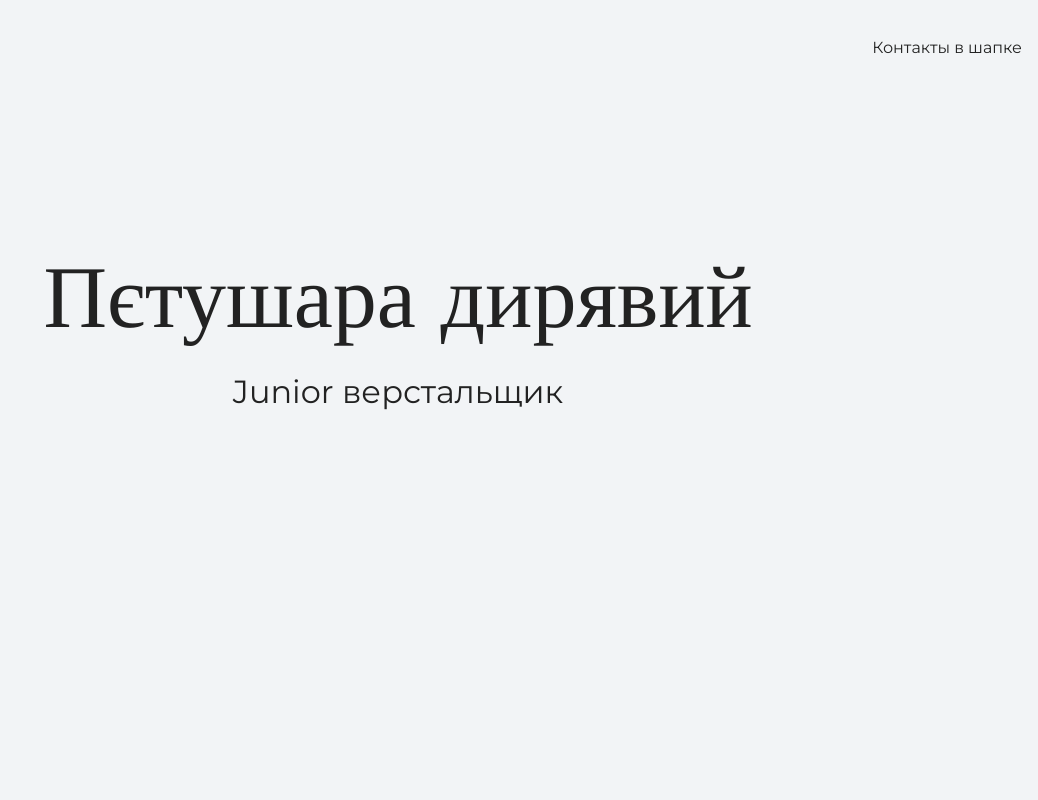
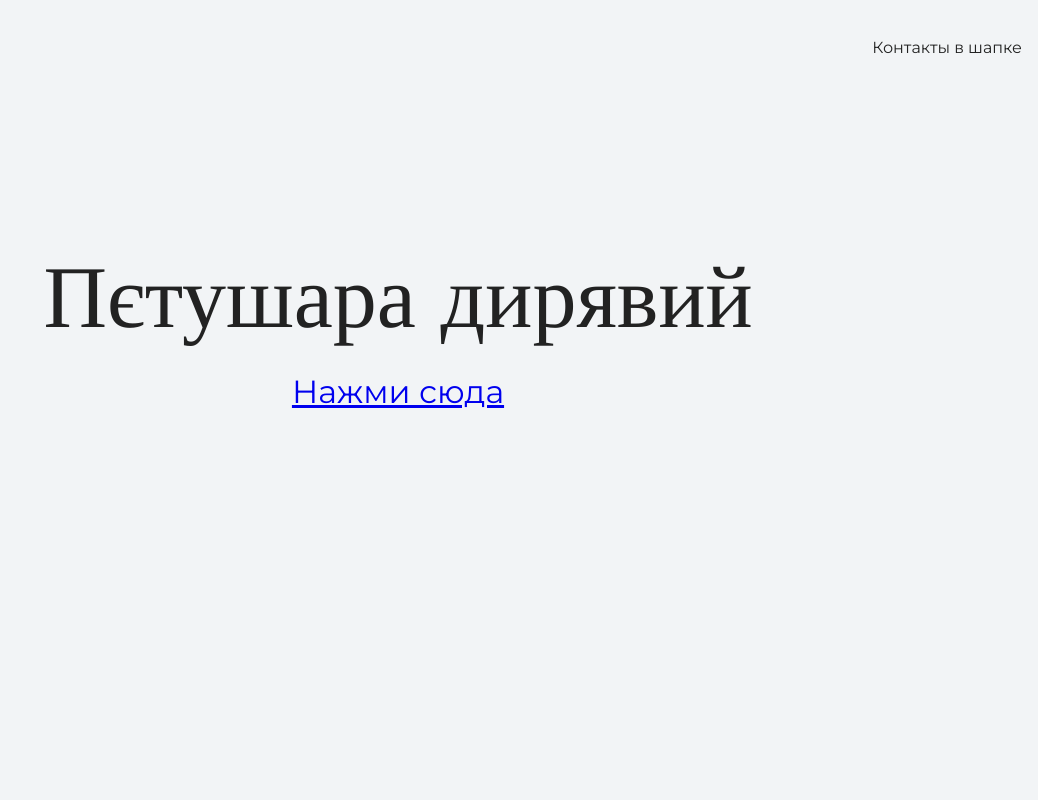
Before and after one commit to tyz6666/my-site, a plain HTML site: page index.html in a window 1280 px wide. Shown: the top 800 px of the page, without its empty margins (242-1280 px from the left). Drawn offline with nearby package versions, Linux system fonts and the light colour scheme.

Commit message:
смена описания

```diff
--- a/index.html
+++ b/index.html
@@ -18,7 +18,7 @@
         <h1 class="heading">Пєтушара дирявий</h1>
       </div>
       <div class="container">
-      <p>Junior верстальщик</p></div>
+      <p><a href="https://auto.ria.com/auto_ford_focus_25956731.html">Нажми сюда</a></p></div>
     </section>
 
     <section class="intro">
```
